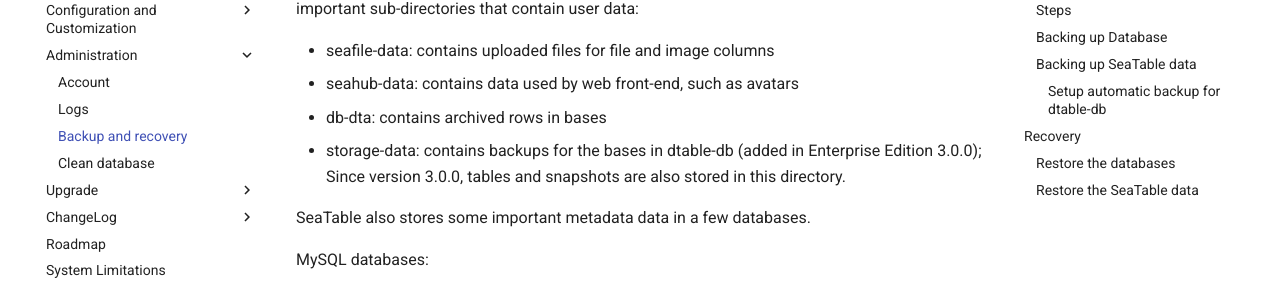
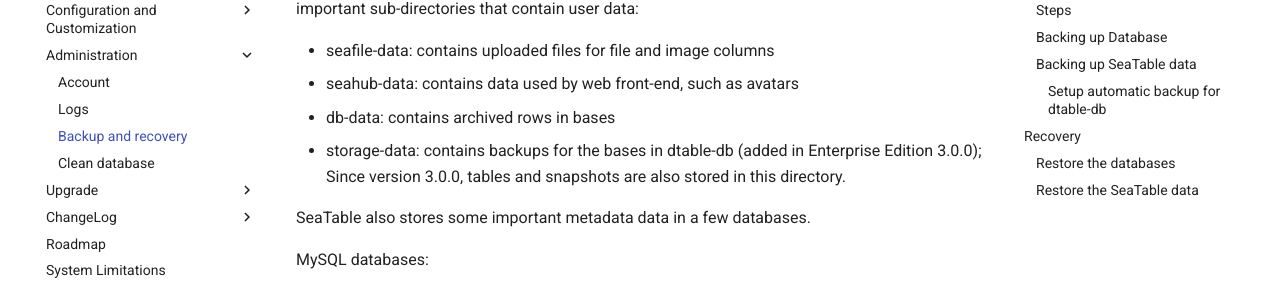
Before and after one commit to seatable/seatable-admin-docs, an MkDocs documentation site: the page built from manual/maintain/backup_recovery.md, in a window 1280 px wide and 900 px high, scrolled down 513 px. Shown: the part 152-441 px from the top of the window. Built offline with MkDocs 1.6.1 and Material for MkDocs 9.7.7, drawn with Linux system fonts in a browser that asks for light colours; comment, search, counter and statistics services are not loaded.

Commit message:
Update backup_recovery.md

```diff
--- a/manual/maintain/backup_recovery.md
+++ b/manual/maintain/backup_recovery.md
@@ -28,7 +28,7 @@
 
 * seafile-data: contains uploaded files for file and image columns
 * seahub-data: contains data used by web front-end, such as avatars
-* db-dta: contains archived rows in bases
+* db-data: contains archived rows in bases
 * storage-data: contains backups for the bases in dtable-db (added in Enterprise Edition 3.0.0); Since version 3.0.0, tables and snapshots are also stored in this directory.
 
 SeaTable also stores some important metadata data in a few databases.
```
